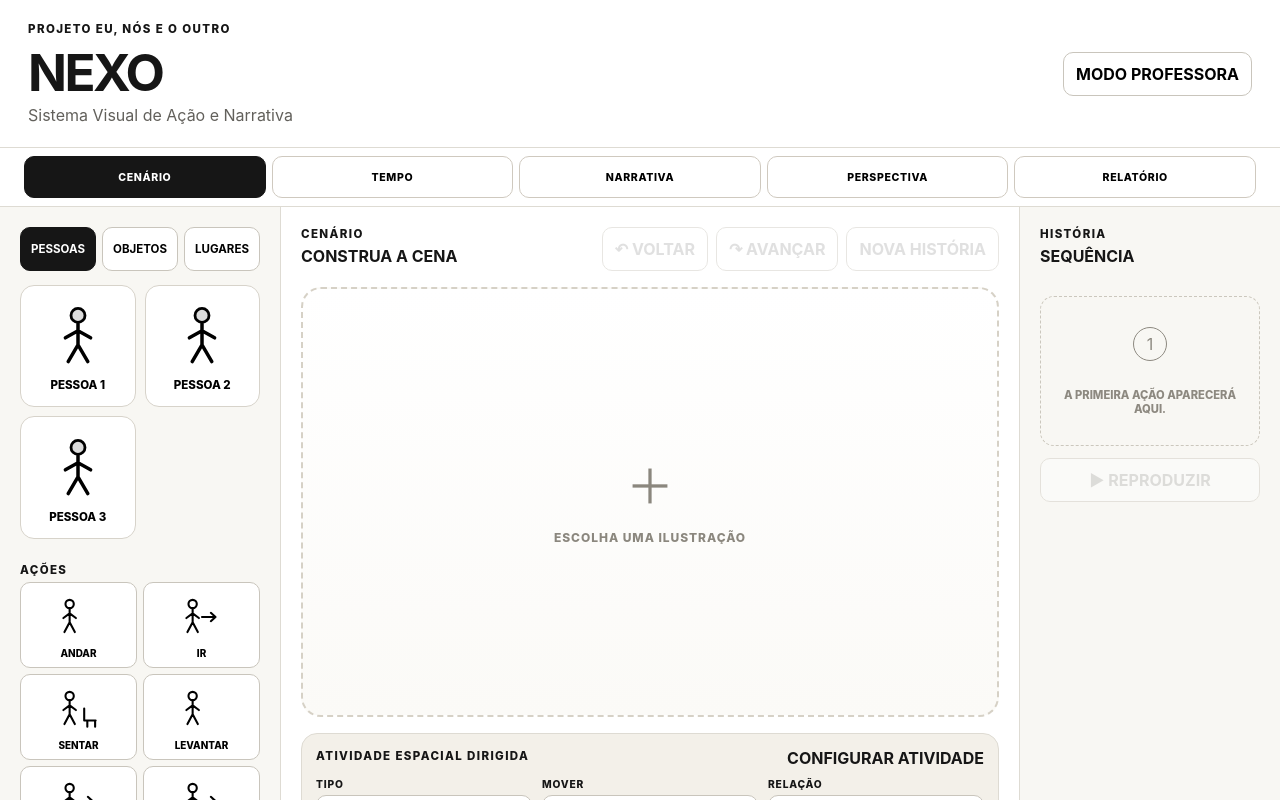
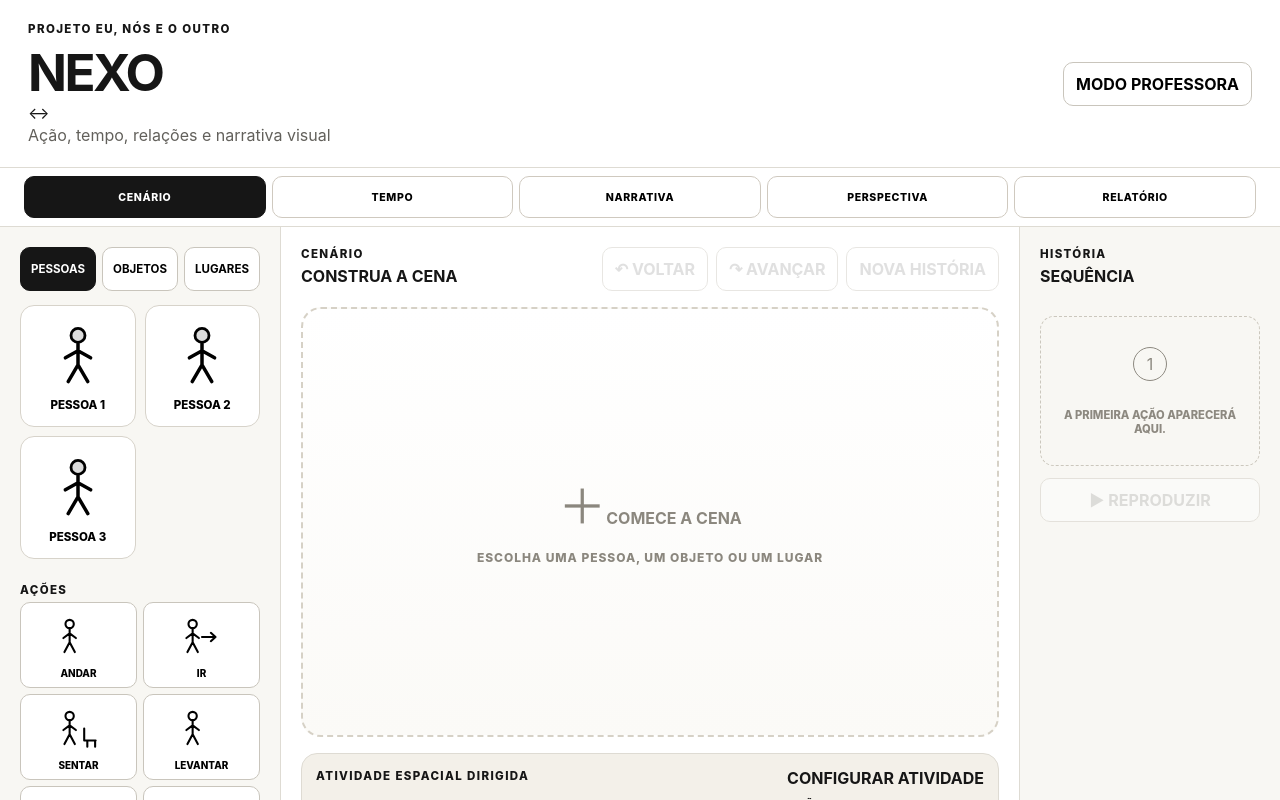
Before and after one commit to aeduardasantana/nexo, a React (Vite) app: page / in a window 1280 px wide. Shown: the top 800 px of the page. Built offline with nearby package versions, Linux system fonts and the light colour scheme.

Commit message:
style: refine brand hierarchy and empty states [edufertanapo]

```diff
--- a/src/App.tsx
+++ b/src/App.tsx
@@ -1319,8 +1319,11 @@ export default function App() {
       <header className="topbar">
         <div>
           <p className="eyebrow">PROJETO EU, NÓS E O OUTRO</p>
-          <h1>NEXO</h1>
-          <p className="subtitle">Sistema Visual de Ação e Narrativa</p>
+          <div className="brand-lockup">
+            <h1>NEXO</h1>
+            <span className="brand-mark" aria-hidden="true">↔</span>
+          </div>
+          <p className="subtitle">Ação, tempo, relações e narrativa visual</p>
         </div>
         <button className="teacher-button" type="button" onClick={() => setTeacherOpen((open) => !open)}>
           {teacherOpen ? 'FECHAR PROFESSORA' : 'MODO PROFESSORA'}
@@ -1741,8 +1744,9 @@ export default function App() {
             <div className={isReplaying ? 'stage is-replaying' : 'stage'} aria-live="polite">
               {displayedScene.entities.filter((entity) => !entity.consumed).length === 0 ? (
                 <div className="empty-state">
-                  <span>＋</span>
-                  <p>ESCOLHA UMA ILUSTRAÇÃO</p>
+                  <span aria-hidden="true">＋</span>
+                  <strong>COMECE A CENA</strong>
+                  <p>ESCOLHA UMA PESSOA, UM OBJETO OU UM LUGAR</p>
                 </div>
               ) : (
                 <div
```
